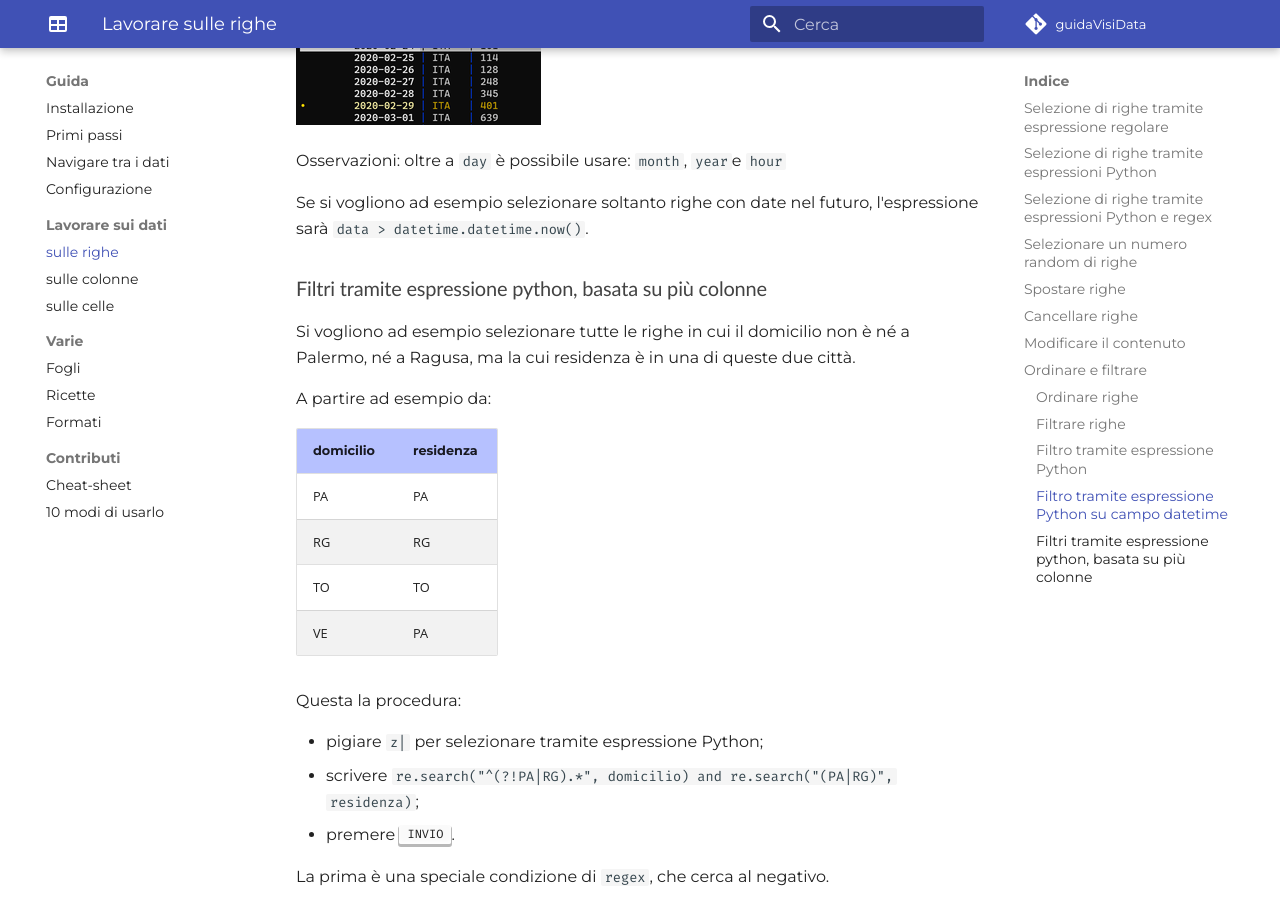
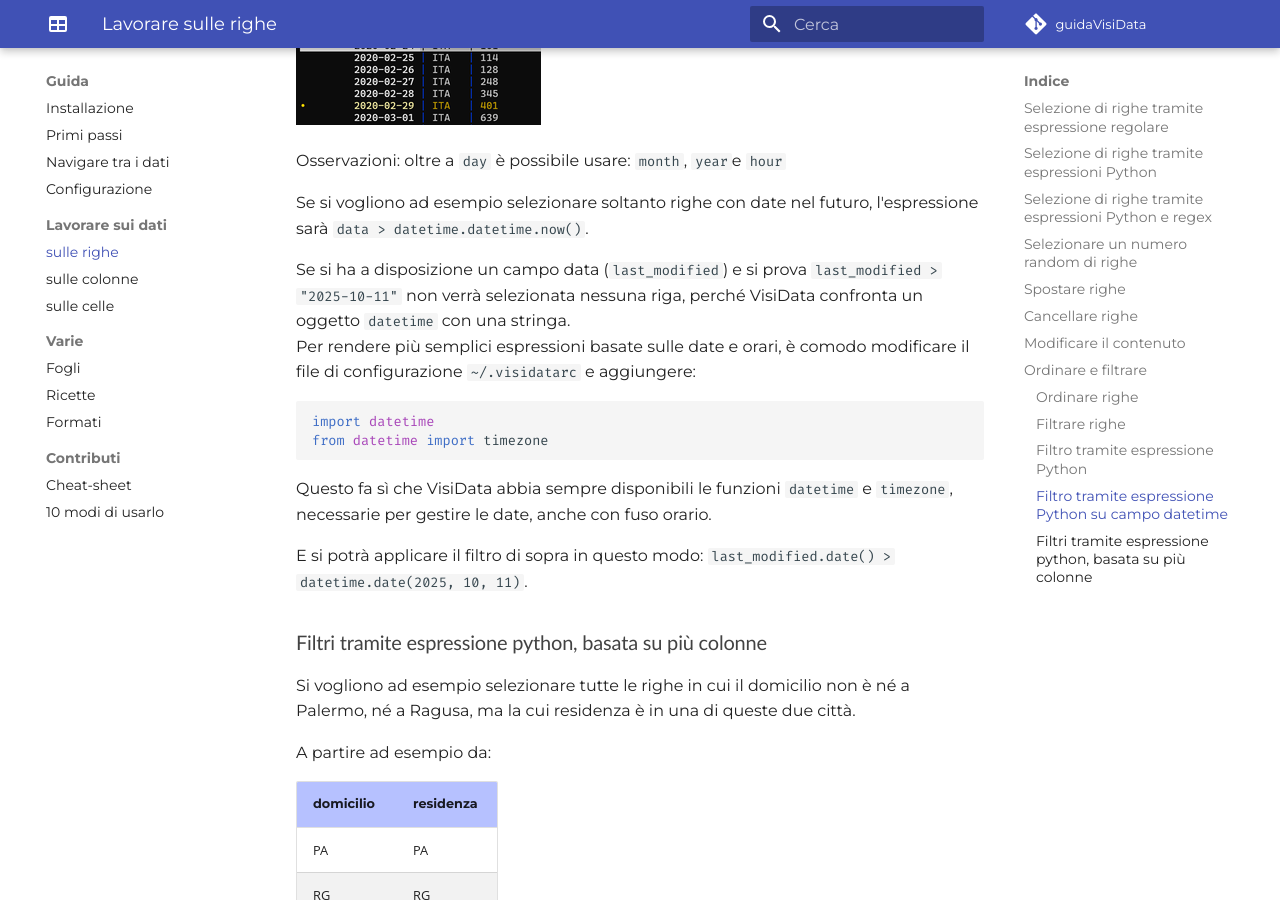
Before and after one commit to ondata/guidaVisiData, an MkDocs documentation site: the page built from docs/lavorareRighe.md, in a window 1280 px wide and 900 px high, scrolled down 6659 px. Built offline with MkDocs 1.6.1 and Material for MkDocs 9.7.7, drawn with Linux system fonts in a browser that asks for light colours; comment, search, counter and statistics services are not loaded.

Commit message:
aggiunta di chiarimenti sulle espressioni basate su date e orari in VisiData

````diff
--- a/docs/lavorareRighe.md
+++ b/docs/lavorareRighe.md
@@ -182,7 +182,17 @@ Osservazioni: oltre a `day` è possibile usare: `month`, `year`e `hour`
 
 Se si vogliono ad esempio selezionare soltanto righe con date nel futuro, l'espressione sarà `data > datetime.datetime.now()`.
 
+Se si ha a disposizione un campo data (`last_modified`) e si prova `last_modified > "2025-10-11"` non verrà selezionata nessuna riga, perché VisiData confronta un oggetto `datetime` con una stringa.<br>
+Per rendere più semplici espressioni basate sulle date e orari, è comodo modificare il file di configurazione `~/.visidatarc` e aggiungere:
 
+```python
+import datetime
+from datetime import timezone
+```
+
+Questo fa sì che VisiData abbia sempre disponibili le funzioni `datetime` e `timezone`, necessarie per gestire le date, anche con fuso orario.
+
+E si potrà applicare il filtro di sopra in questo modo: `last_modified.date() > datetime.date(2025, 10, 11)`.
 
 ### Filtri tramite espressione python, basata su più colonne
 
````
